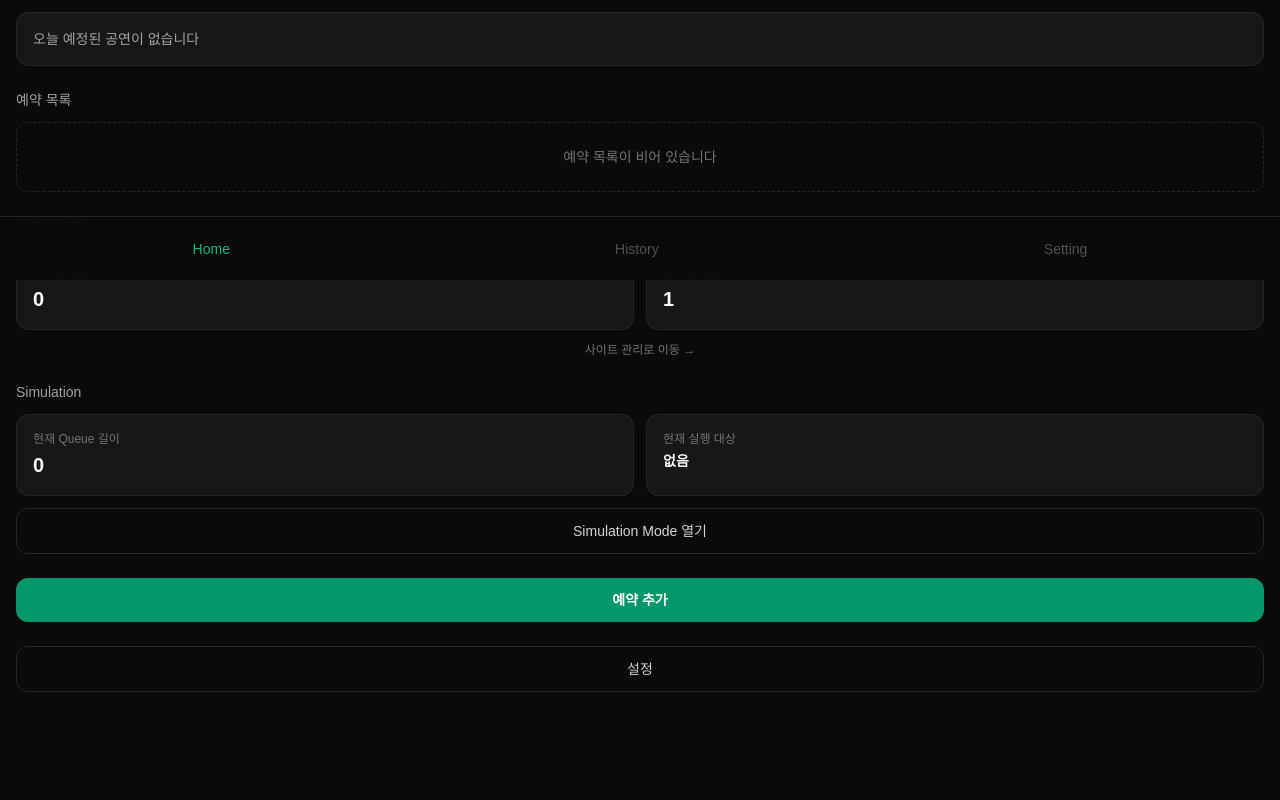
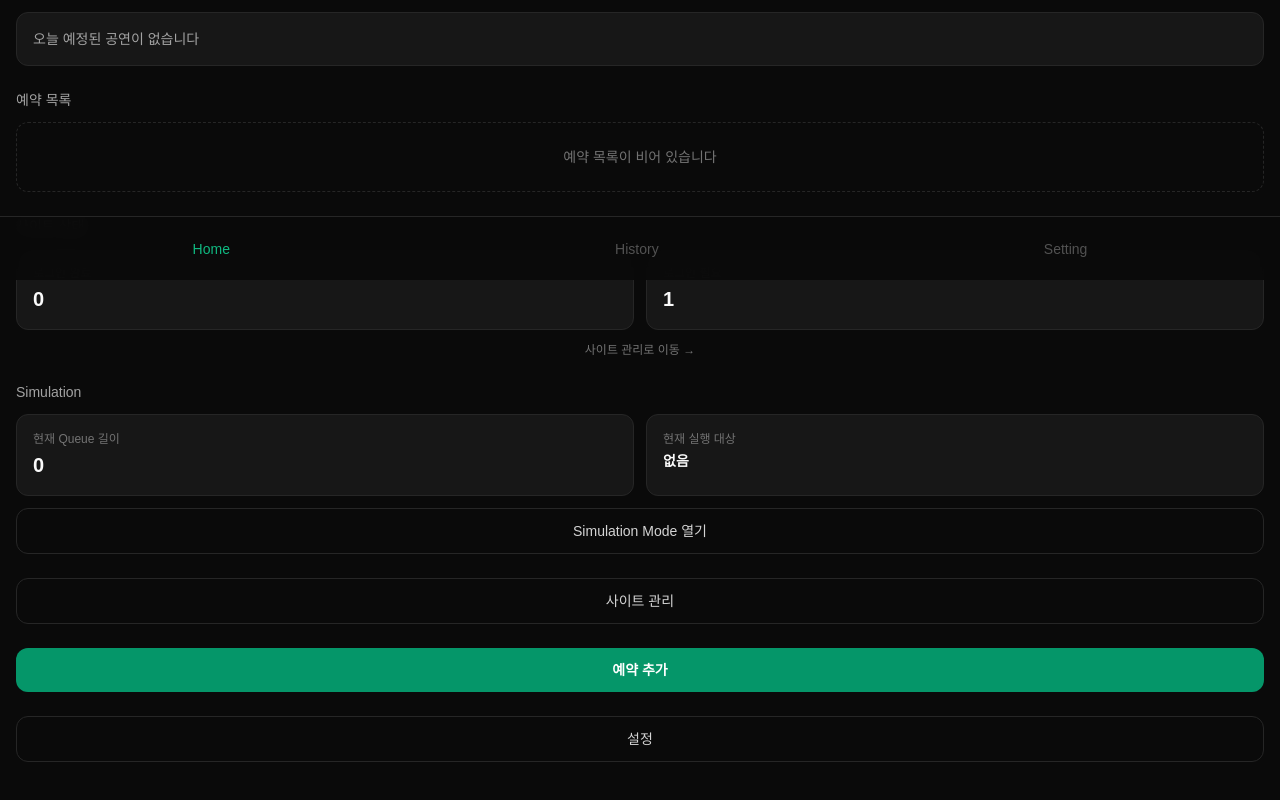
Before and after one commit to parkviewhappy-cmyk/fastreserve, a React (Vite) app: page / in a window 1280 px wide. Shown: the part 520-1320 px from the top of the page. Built offline with nearby package versions, Linux system fonts and the light colour scheme; a web font is replaced by a local one.

Commit message:
fix: add site management button on home linking to /plugin

```diff
--- a/src/pages/Home/Home.tsx
+++ b/src/pages/Home/Home.tsx
@@ -16,6 +16,8 @@ import { scheduler } from '@/domain/scheduler'
  * Sprint 5 범위: 사이트 로그인 상태 요약은 Health Check Engine의 getReport() 결과만 사용한다.
  * Sprint 6 범위: Simulation 요약(Queue 길이/현재 실행 대상)은 Scheduler를 통해서만 조회한다.
  * (Execution Engine을 Home에서 직접 호출하지 않는다.)
+ * Sprint 7 범위(PM Review 반영): "사이트 관리" 버튼으로 Plugin 관리 화면(/plugin)에
+ * 진입할 수 있다.
  */
 function Home() {
   const reservations = reservationManager.list()
@@ -131,6 +133,16 @@ function Home() {
           </Link>
         </section>
 
+        {/* 사이트 관리 (Plugin Settings 진입, PM Review 반영: Sprint 7) */}
+        <section>
+          <Link
+            to="/plugin"
+            className="block w-full rounded-xl border border-neutral-800 py-3 text-center text-sm font-medium text-neutral-300 transition-colors hover:bg-neutral-900"
+          >
+            사이트 관리
+          </Link>
+        </section>
+
         {/* 예약 추가 */}
         <section>
           <Link
```
